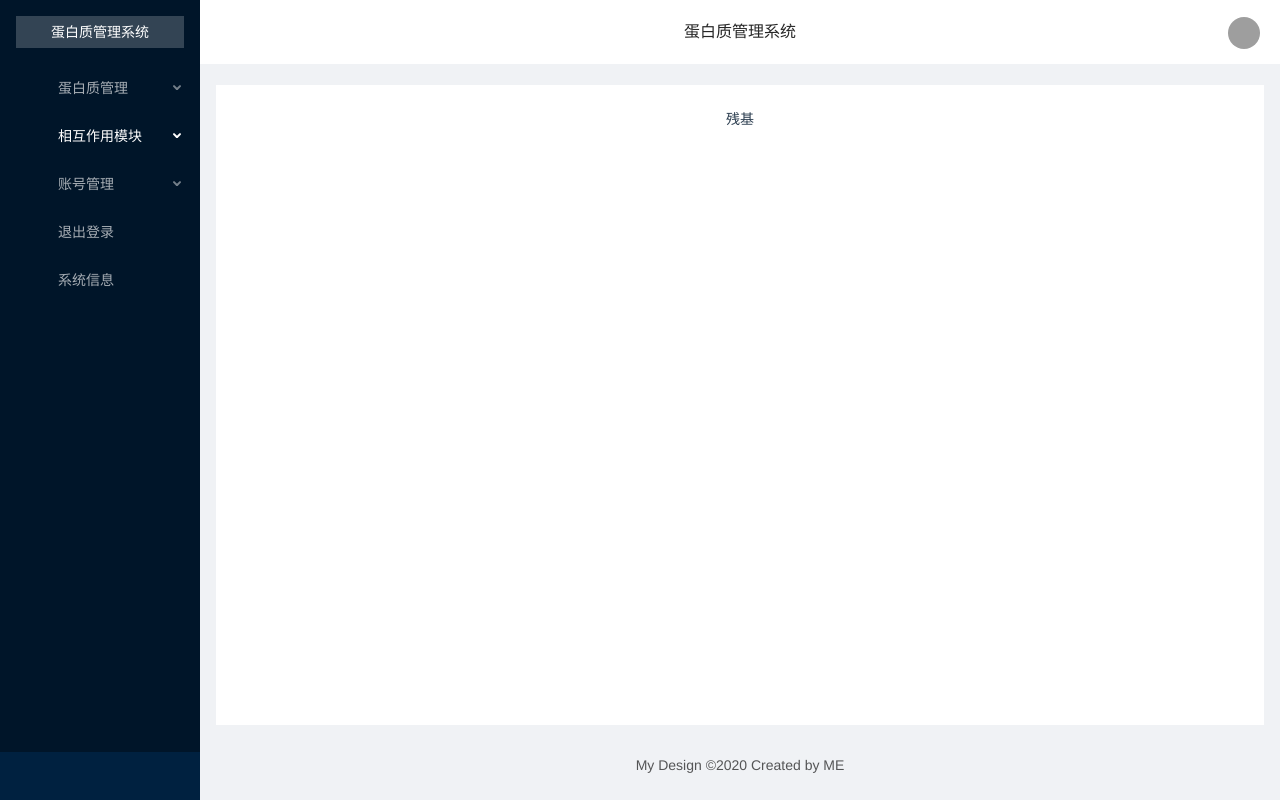
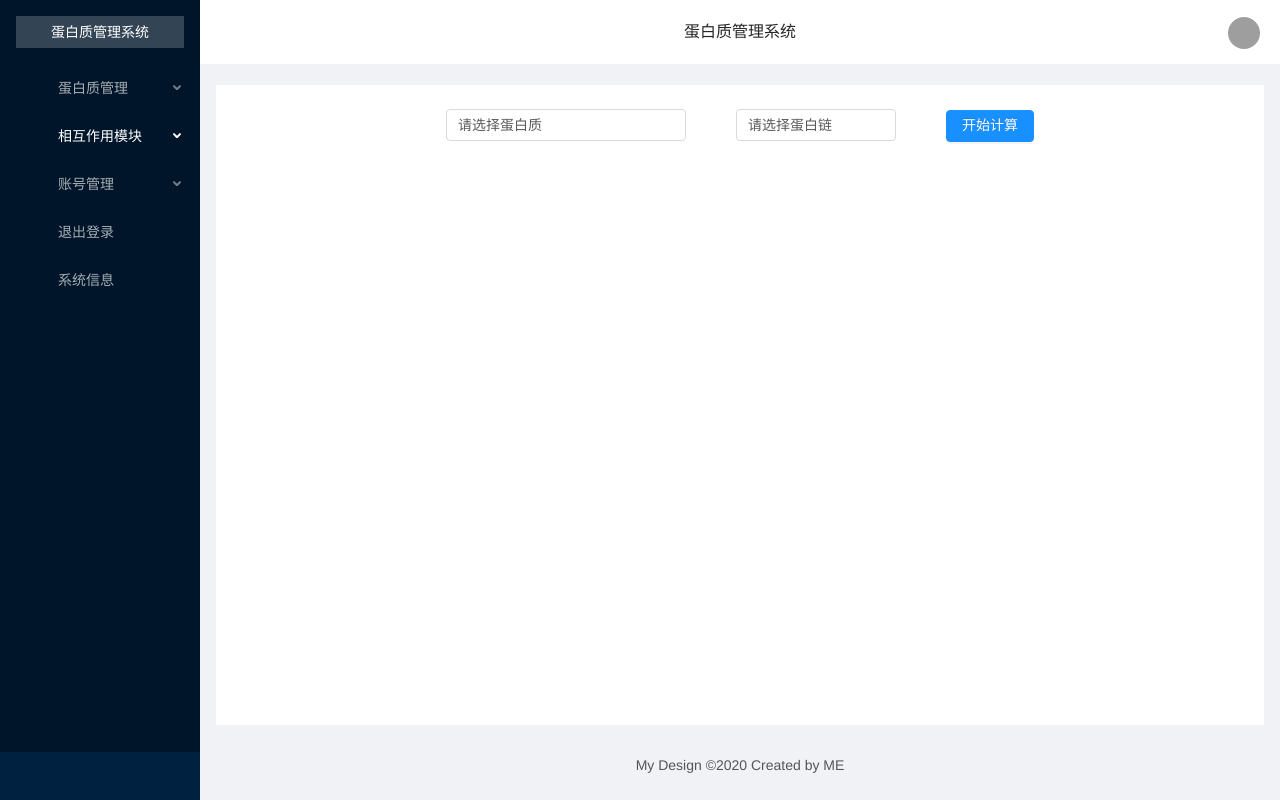
Before and after one commit to Forkeep/Protein-Manage, a Vue app: page /interact/residues in a window 1280 px wide. Built offline with nearby package versions, Linux system fonts and the light colour scheme; sample sign-in values are in the browser's storage; grey boxes are pictures that could not be loaded.

Commit message:
管理员计算残基

```diff
--- a/src/main.js
+++ b/src/main.js
@@ -13,7 +13,8 @@ import {
   Dropdown,
   Checkbox,
   Table,
-  PageHeader
+  PageHeader,
+  Select
 } from "ant-design-vue";
 
 Vue.config.productionTip = false;
@@ -28,6 +29,7 @@ Vue.use(Dropdown);
 Vue.use(Checkbox);
 Vue.use(Table);
 Vue.use(PageHeader);
+Vue.use(Select);
 
 new Vue({
   router,
--- a/src/views/Interact/Residues.vue
+++ b/src/views/Interact/Residues.vue
@@ -1,9 +1,71 @@
 <template>
-  <div>残基</div>
+  <div>
+    <a-select
+      defaultValue="choose"
+      style="width: 240px"
+      @change="changeProtein"
+    >
+      <a-select-option value="choose" disabled>请选择蛋白质</a-select-option>
+      <a-select-option
+        v-for="item in proteinList"
+        :value="item[0]"
+        :key="item.key"
+        >{{ item[0] }}</a-select-option
+      >
+    </a-select>
+    <a-select
+      defaultValue="choose"
+      style="width: 160px;margin-left: 50px"
+      @change="changeChain"
+    >
+      <a-select-option value="choose" disabled>请选择蛋白链</a-select-option>
+      <a-select-option
+        v-for="item in letterList"
+        :value="item"
+        :key="item.key"
+        >{{ item }}</a-select-option
+      >
+    </a-select>
+    <a-button type="primary" style="margin-left: 50px">开始计算</a-button>
+  </div>
 </template>
 
 <script lang="js">
-export default {}
+export default {
+  data() {
+    return {
+      proteinList: [],
+      currentProtein: [],
+      data: [],
+      allLetter: ['A', 'B', 'C', 'D', 'E', 'F', 'G', 'H', 'I', 'J', 'K', 'L', 'M', 'N', 'O', 'P', 'Q', 'R', 'S', 'T', 'U', 'V', 'W', 'X', 'Y', 'Z'],
+      letterList: [],
+      currentLetter: '',
+      chooseProteinId:'',
+    }
+  },
+  mounted() {
+    this.proteinList = JSON.parse(window.localStorage.getItem('proteinItem'));
+  },
+  methods: {
+    changeProtein(e) {
+      this.letterList = [];
+      this.data = [];
+      for (let i = 0; i < this.proteinList.length; i++) {
+        if (this.proteinList[i][0] === e) {
+          this.currentProtein = this.proteinList[i];
+        }
+      }
+      let maxLetter = this.currentProtein[5];
+      let maxIndex = this.allLetter.indexOf(maxLetter);
+      for (let i = 0; i <= maxIndex; i++) {
+        this.letterList.push(this.allLetter[i])
+      }
+    },
+    changeChain(e){
+      console.log(e)
+    }
+  }
+}
 </script>
 
 <style lang="scss" scoped></style>
```
